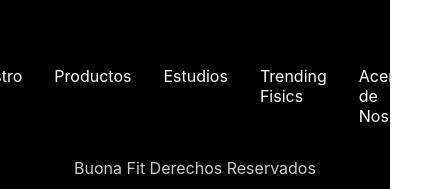
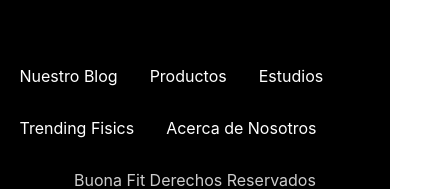
Before and after one commit to josedbolivarma/BF-TS, a React (Create React App) app: page / in a window 390 px wide. Shown: the part 4616-4805 px from the top of the page, 428 px wide, since content can reach past the window. Built offline with nearby package versions, Linux system fonts and the light colour scheme; no server answers; the database is empty.

Commit message:
Footer Responsive

```diff
--- a/src/ui/Footer/Footer.scss
+++ b/src/ui/Footer/Footer.scss
@@ -1,3 +1,5 @@
+@import '../../scss/lib/mediaqueries';
+
 .footer {
     width: auto;
     background-color: black;
@@ -50,9 +52,13 @@
 
   .footer__links {
     display: flex;
+    flex-wrap: wrap;
     gap: 2rem;
     margin: 2rem 0;
     margin-top: 4rem;
+    @include tablet {
+      flex-wrap: nowrap;
+    }
   }
 
   .footer__link {
```
